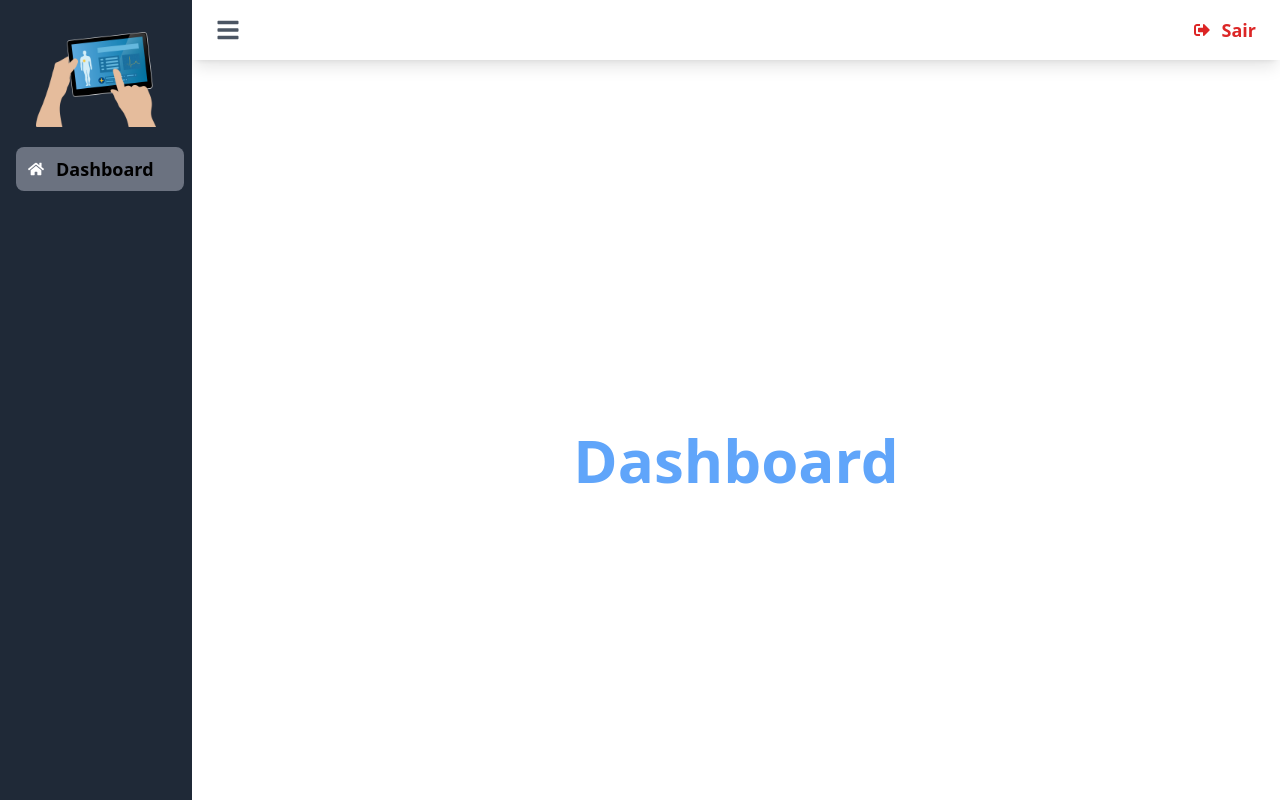
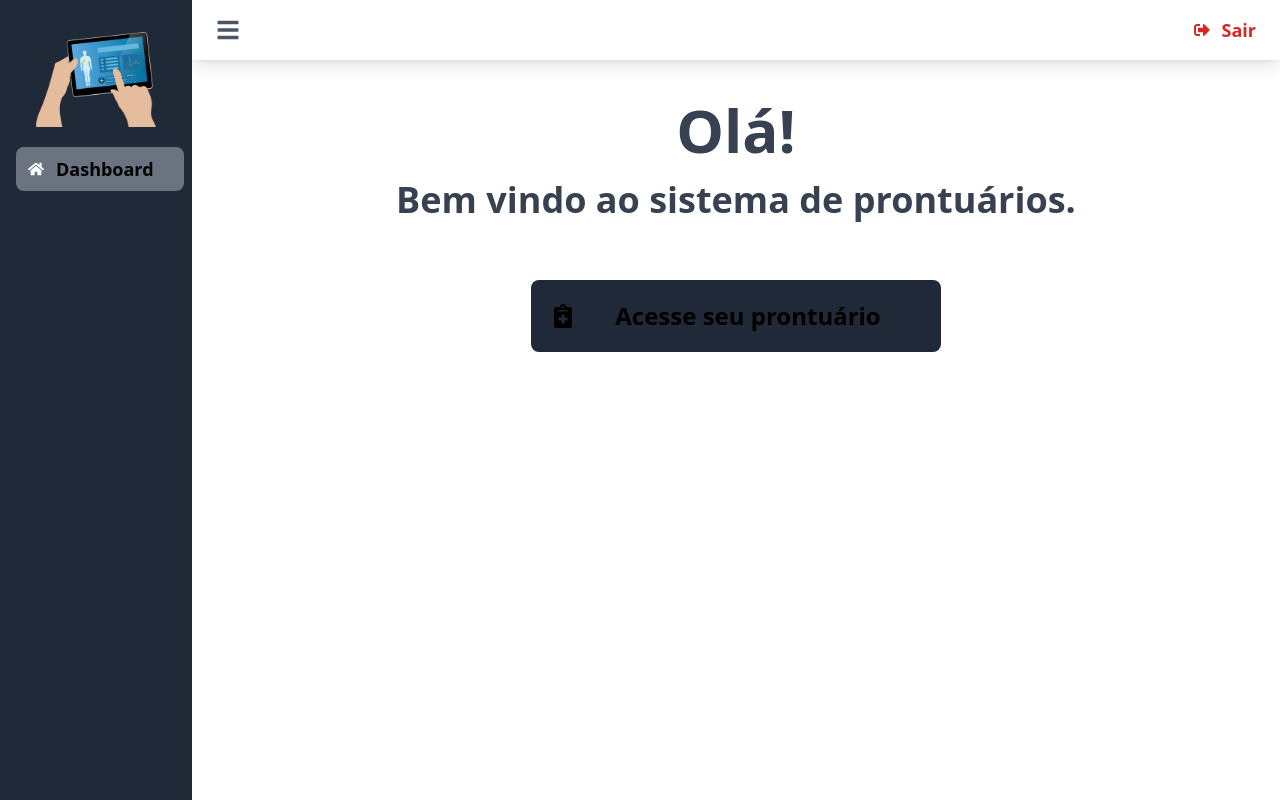
Before and after one commit to TeodoroRaulino/MedicalRecords-Front, a Next.js app: page /dashboard in a window 1280 px wide. Built offline with nearby package versions, Linux system fonts and the light colour scheme; sample sign-in values are in the browser's storage.

Commit message:
feat: Criando ideia inicial da Dashboard

```diff
--- /dev/null
+++ b/src/components/SkeletonDashboard.tsx
@@ -0,0 +1,27 @@
+export default function SkeletonDashboard() {
+  return (
+    <div className="flex flex-col bg-gray-800 rounded-xl w-full px-5 py-5 pb-10">
+      <div className="animate-pulse w-full">
+        <div className="py-5 px-10">
+          <div className="bg-gray-200 h-5 rounded-full w-1/6"></div>
+        </div>
+        <div className="flex flex-row justify-between px-10 py-5 gap-20">
+          {Array(3)
+            .fill(1)
+            .map((_, index) => (
+              <div
+                key={index}
+                className="flex flex-col items-start bg-gray-700 p-7 rounded-lg w-1/3"
+              >
+                <div className="flex flex-row items-center justify-between w-full mb-6">
+                  <div className="bg-gray-200 h-10 rounded-full w-1/6"></div>
+                  <div className="bg-gray-200 h-10 rounded-md w-1/6"></div>
+                </div>
+                <div className="bg-gray-200 h-5 rounded-full w-3/6"></div>
+              </div>
+            ))}
+        </div>
+      </div>
+    </div>
+  );
+}
--- a/src/layout/dashboard.tsx
+++ b/src/layout/dashboard.tsx
@@ -22,7 +22,7 @@ import {
   FaSignOutAlt,
   FaUserFriends,
   FaBars,
-  FaClipboardList,
+  FaNotesMedical,
 } from "react-icons/fa";
 
 export function Dashboard(Page: any) {
@@ -55,7 +55,7 @@ export function Dashboard(Page: any) {
           items.push({
             name: "Prontuários",
             url: MEDICAL_RECORD_URL,
-            icon: <FaClipboardList />,
+            icon: <FaNotesMedical />,
           });
         }
 
@@ -63,7 +63,7 @@ export function Dashboard(Page: any) {
           items.push({
             name: "Prontuário",
             url: MY_MEDICAL_RECORD_URL,
-            icon: <FaClipboardList />,
+            icon: <FaNotesMedical />,
           });
         }
 
--- a/src/pages/auth/login.tsx
+++ b/src/pages/auth/login.tsx
@@ -1,7 +1,7 @@
 import { useEffect, useState } from "react";
 import { useForm } from "react-hook-form";
 import { yupResolver } from "@hookform/resolvers/yup";
-import { FaRegEnvelope, FaLock, FaLockOpen } from "react-icons/fa";
+import { FaRegEnvelope, FaLock, FaLockOpen, FaSpinner } from "react-icons/fa";
 import * as yup from "yup";
 import API from "@/services/api";
 import { DASHBOARD_URL, TOKEN_STORAGE_KEY } from "@/utils/constants";
@@ -18,6 +18,8 @@ type LoginForm = {
 export default function Login() {
   const setProfile = userStore((state) => state.setProfile);
 
+  const [loading, setLoading] = useState(false);
+
   const [showPassword, setShowPassword] = useState(false);
 
   const validationSchema = yup.object().shape({
@@ -30,11 +32,15 @@ export default function Login() {
   });
 
   async function onSubmit(formValues: LoginForm) {
-    const response = await API.post("/Auth/login", { ...formValues }).catch(
-      (err) => {
+    setLoading(true);
+
+    const response = await API.post("/Auth/login", { ...formValues })
+      .catch((err) => {
         toast.error(err.response.data);
-      }
-    );
+      })
+      .finally(() => {
+        setLoading(false);
+      });
 
     const data = response?.data;
 
@@ -114,7 +120,15 @@ export default function Login() {
                   className="bg-gray-600 hover:bg-gray-700 text-white font-bold py-2 px-4 rounded-full"
                   type="submit"
                 >
-                  Login
+                  {loading ? (
+                    <span className="flex items-center justify-center">
+                      <FaSpinner className="mr-2 animate-spin" />
+                    </span>
+                  ) : (
+                    <span className="flex items-center justify-center">
+                      Entrar
+                    </span>
+                  )}
                 </button>
                 <div className="ml-auto py-2">
                   <a
--- a/src/pages/dashboard/index.tsx
+++ b/src/pages/dashboard/index.tsx
@@ -1,11 +1,121 @@
+import SkeletonDashboard from "@/components/SkeletonDashboard";
 import { Dashboard } from "@/layout/dashboard";
+import API from "@/services/api";
+import { userStore } from "@/store/user";
+import { InfoDashboardProps } from "@/types/InfoDashboard";
+import { DOCTOR_ROLE, MY_MEDICAL_RECORD_URL } from "@/utils/constants";
+import roles from "@/utils/roles";
 import { NextPage } from "next";
+import Link from "next/link";
+import { useEffect, useState } from "react";
+import { FaUserFriends, FaNotesMedical, FaLaptopMedical } from "react-icons/fa";
 
 const Index: NextPage = () => {
+  const userName = userStore((state) => state.user.name);
+
+  const userRole = userStore((state) => state.user.role);
+
+  const [name, setName] = useState("");
+
+  const [InfoDashboard, setInfoDashboard] = useState<InfoDashboardProps | null>(
+    null
+  );
+
+  const [isLoading, setIsLoading] = useState(true);
+
+  useEffect(() => {
+    if (typeof window !== "undefined") {
+      const name = userName?.split(" ")[0];
+      setName(name);
+    }
+  }, [userName]);
+
+  useEffect(() => {
+    async function LoadInfoDashboard() {
+      const response = await API.get("/users/dashboard").finally(() => {
+        setIsLoading(false);
+      });
+
+      const data = response?.data;
+
+      if (response?.status === 200) {
+        setInfoDashboard(data);
+      }
+    }
+
+    if (roles[userRole] === DOCTOR_ROLE) {
+      LoadInfoDashboard();
+    }
+  }, []);
+
   return (
     <>
-      <div className="flex flex-col items-center justify-center min-h-screen py-2 bg-white">
-        <h1 className="text-6xl text-blue-400 font-bold">Dashboard</h1>
+      <div className="flex flex-col min-h-screen p-10 bg-white">
+        <div className="flex flex-col items-center justify-center">
+          <span className="text-6xl font-semibold text-gray-700">
+            Olá{name ? `, ${name}` : ""}!
+          </span>
+          <span className="text-4xl font-semibold text-gray-700 py-5">
+            Bem vindo ao sistema de prontuários.
+          </span>
+        </div>
+
+        {roles[userRole] === DOCTOR_ROLE ? (
+          <div className="flex items-center justify-center text-teal-300">
+            {isLoading ? (
+              <SkeletonDashboard />
+            ) : (
+              <div className="flex flex-col bg-gray-800 rounded-xl w-full px-5 py-5 pb-10">
+                <span className="text-4xl font-semibold text-white py-5 px-10">
+                  Informações
+                </span>
+                <div className="flex flex-row justify-between px-10 py-5 gap-20">
+                  <div className="flex flex-col items-start bg-gray-700 p-7 rounded-lg w-1/3">
+                    <div className="flex flex-row items-center justify-between w-full">
+                      <span className="text-5xl font-semibold pb-3">
+                        {InfoDashboard?.totalMedicalRecords}
+                      </span>
+                      <FaNotesMedical size={50} />
+                    </div>
+                    <span className="text-lg font-semibold">Prontuários</span>
+                  </div>
+                  <div className="flex flex-col items-start bg-gray-700 p-7 rounded-lg w-1/3">
+                    <div className="flex flex-row items-center justify-between w-full">
+                      <span className="text-5xl font-semibold pb-3">
+                        {InfoDashboard?.totalPatients}
+                      </span>
+                      <FaUserFriends size={50} />
+                    </div>
+                    <span className="text-lg font-semibold">Pacientes</span>
+                  </div>
+                  <div className="flex flex-col items-start bg-gray-700 p-7 rounded-lg w-1/3">
+                    <div className="flex flex-row items-center justify-between w-full">
+                      <span className="text-5xl font-semibold pb-3">
+                        {InfoDashboard?.totalDoctors}
+                      </span>
+                      <FaLaptopMedical size={50} />
+                    </div>
+                    <span className="text-lg font-semibold">Médicos</span>
+                  </div>
+                </div>
+              </div>
+            )}
+          </div>
+        ) : (
+          <div className="flex flex-col items-center justify-center pt-10">
+            <div className="bg-gray-800 flex flex-row rounded-lg">
+              <Link
+                href={MY_MEDICAL_RECORD_URL}
+                className="flex justify-center items-center p-5"
+              >
+                <FaNotesMedical size={24} />
+                <span className="text-2xl font-semibold text-whitepy-5 px-10">
+                  Acesse seu prontuário
+                </span>
+              </Link>
+            </div>
+          </div>
+        )}
       </div>
     </>
   );
--- a/src/store/user.ts
+++ b/src/store/user.ts
@@ -21,10 +21,11 @@ const initialState = {
 
 export const userStore = create<State>()(
   persist(
-    (set) => ({
+    (set, get) => ({
       ...initialState,
       setProfile: (payload) => {
-        set({ user: payload });
+        const state = get();
+        set({ ...state, user: payload });
       },
     }),
     {
--- /dev/null
+++ b/src/types/InfoDashboard.ts
@@ -0,0 +1,5 @@
+export type InfoDashboardProps = {
+  totalDoctors: number;
+  totalPatients: number;
+  totalMedicalRecords: number;
+};
```
